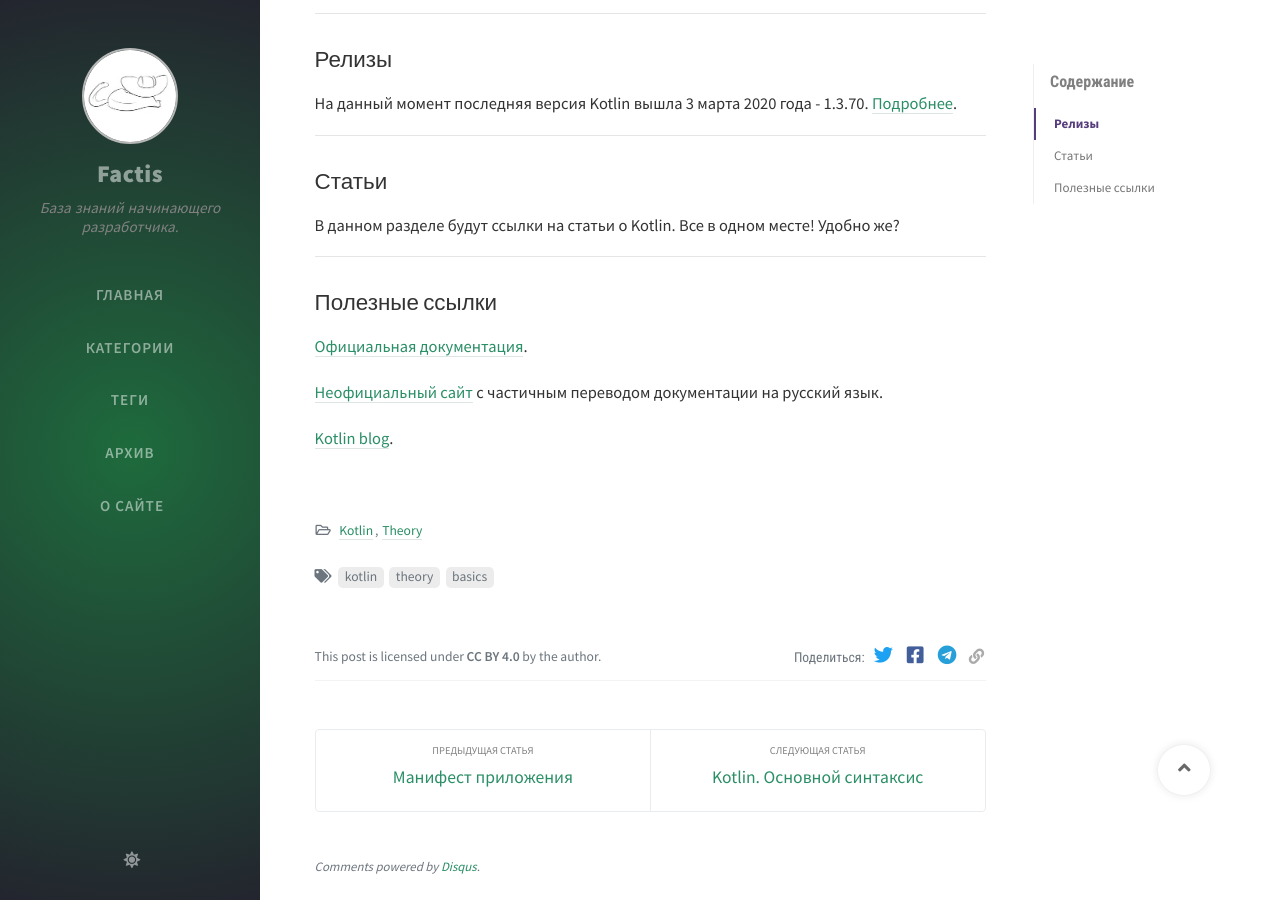
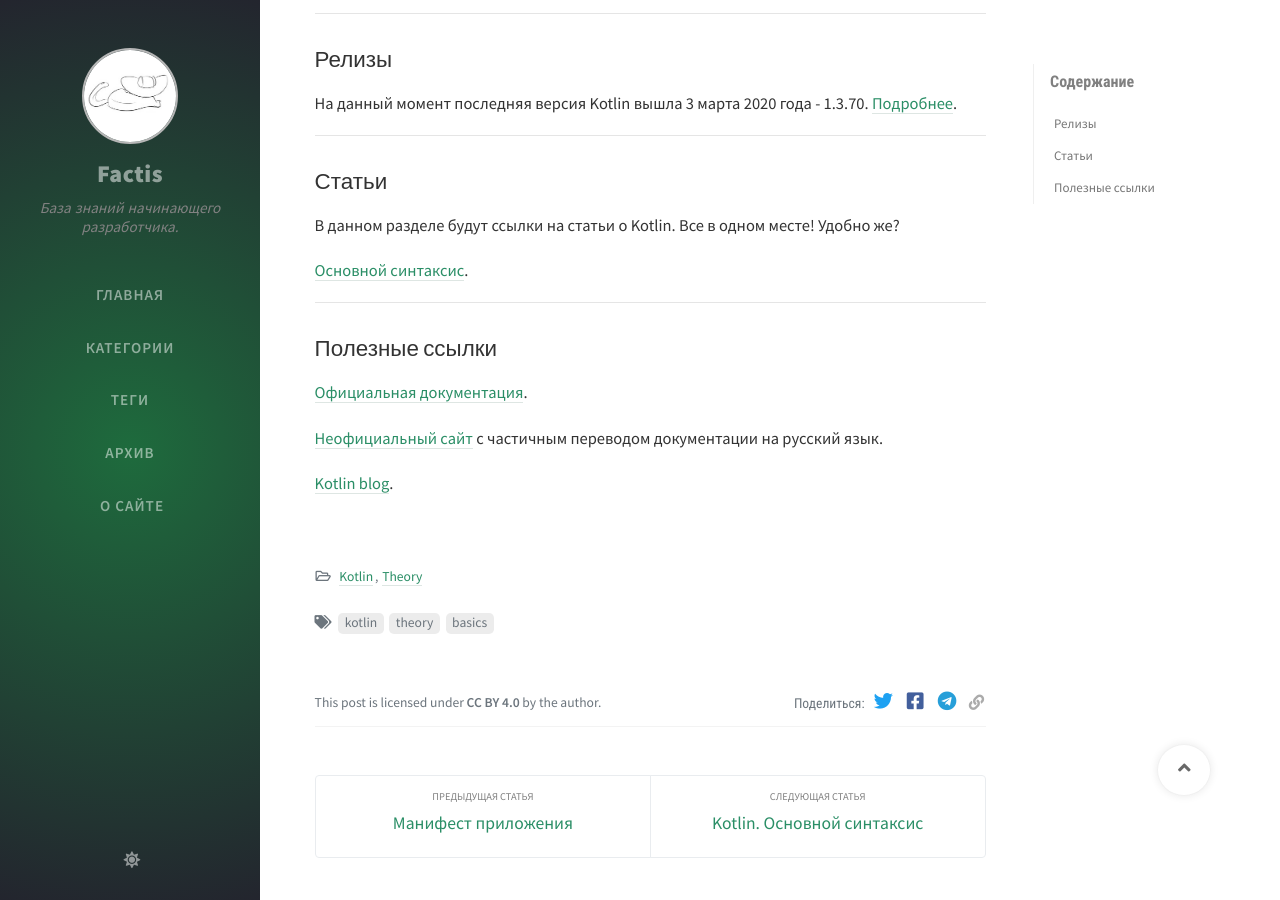
Before and after one commit to Bimlibik/bimlibik.github.io, a Jekyll site: the page built from _posts/2020-06-02-kotlin-overview.md, in a window 1280 px wide and 900 px high, scrolled down 829 px. Built offline with Jekyll 4.4.1, drawn with Linux system fonts in a browser that asks for light colours; nearby versions of some CDN libraries; comment, search, counter and statistics services are not loaded.

Commit message:
добавлена ссылка на пост про базовый синтаксис котлина

```diff
--- a/_posts/2020-06-02-kotlin-overview.md
+++ b/_posts/2020-06-02-kotlin-overview.md
@@ -47,6 +47,8 @@ Studio, можно использовать при разработке на Kot
 
 В данном разделе будут ссылки на статьи о Kotlin. Все в одном месте! Удобно же?
 
+[Основной синтаксис](https://bimlibik.github.io/posts/kotlin-basic-syntax/).
+
 ***
 
 ## Полезные ссылки
```
